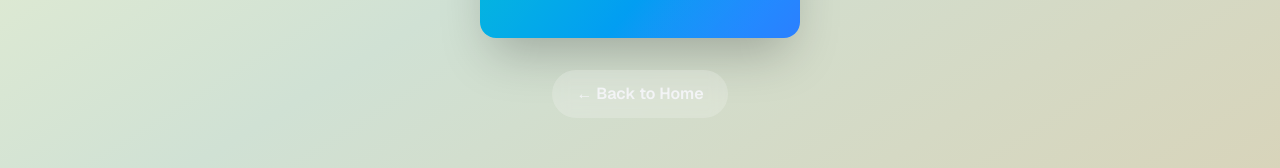
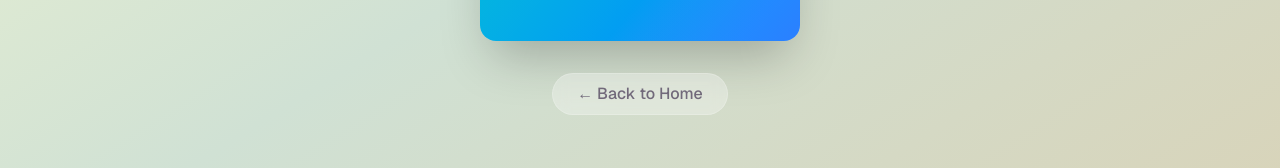
Before and after one commit to FlorRosen/songs-game, a Next.js app: page /game in a window 1280 px wide. Shown: the part 514-682 px from the top of the page. Built offline with nearby package versions, Linux system fonts and the light colour scheme.

Commit message:
updated back to home button colors

```diff
--- a/src/app/game/page.tsx
+++ b/src/app/game/page.tsx
@@ -13,7 +13,7 @@ export default function GamePage() {
         <div className="mt-8 text-center">
           <Link
             href="/"
-            className="inline-block bg-white/20 backdrop-blur-sm hover:bg-white/30 text-gray-100 font-semibold py-3 px-6 rounded-full transition-all duration-300 transform hover:scale-105"
+            className="inline-block bg-white/30 backdrop-blur-sm hover:bg-white/40 text-[#71697a] font-medium py-2 px-6 rounded-full text-base transition-all duration-300 transform hover:scale-102 border border-white/20"
           >
             ← Back to Home
           </Link>
```
